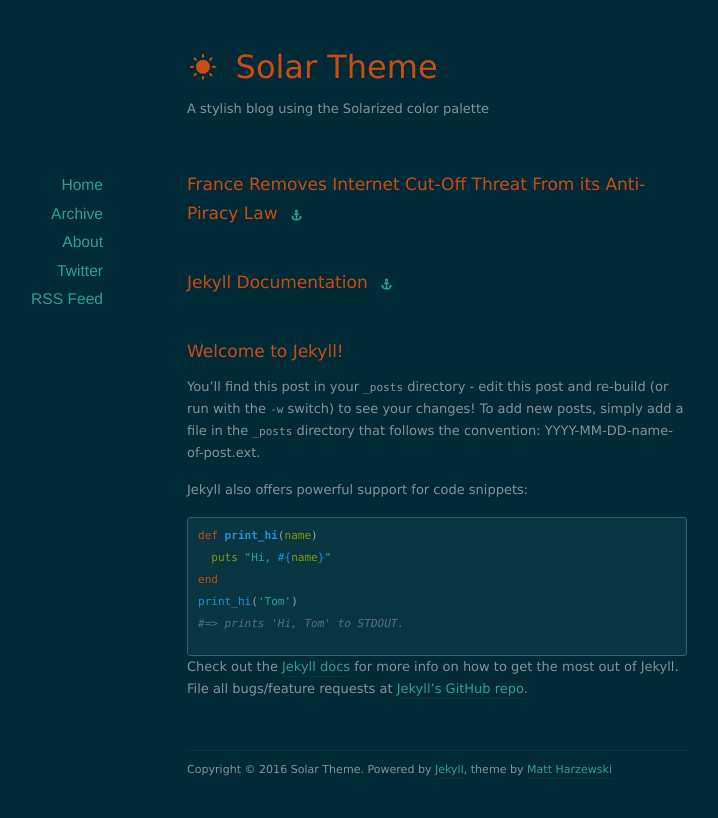
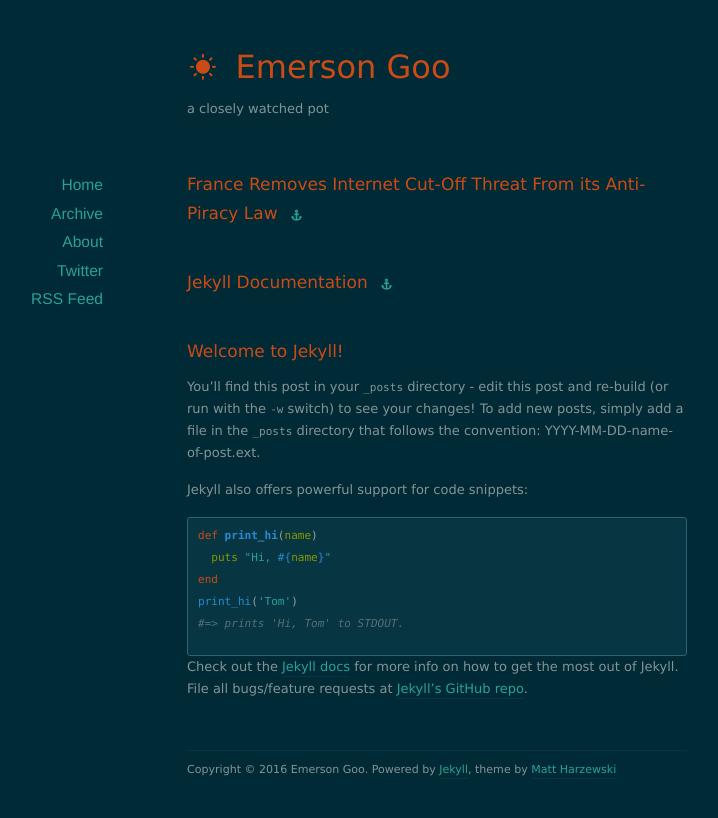
Before and after one commit to emersongoo/emersongoo.github.io, a Jekyll site: the page built from index.html, in a window 1280 px wide. Shown: the top 818 px of the page, without its empty margins (203-921 px from the left). Built offline with Jekyll 4.4.1, drawn with Linux system fonts in a browser that asks for light colours; nearby versions of some CDN libraries; the list of posts is cut into pages by our own code.

Commit message:
personalize

```diff
--- a/_config.yml
+++ b/_config.yml
@@ -1,6 +1,6 @@
-name: Solar Theme
-url: http://example.org
-description: A stylish blog using the Solarized color palette
+name: Emerson Goo
+url: https://emersongoo.github.io/
+description: a closely watched pot
 
 permalink: /:year/:month/:day/:title/
 paginate: 10
```
